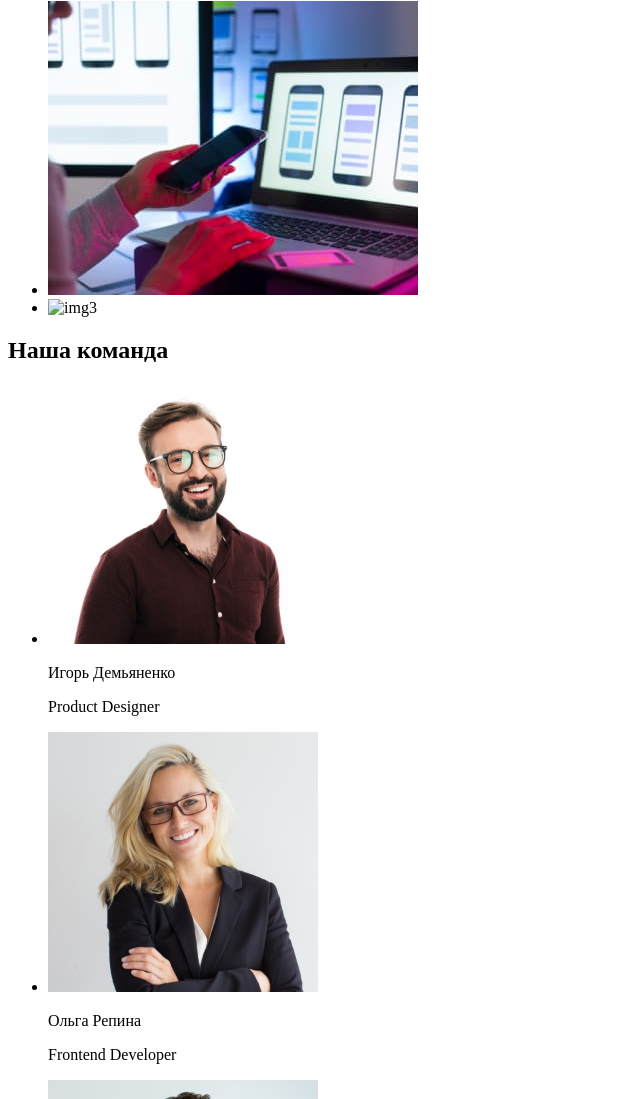
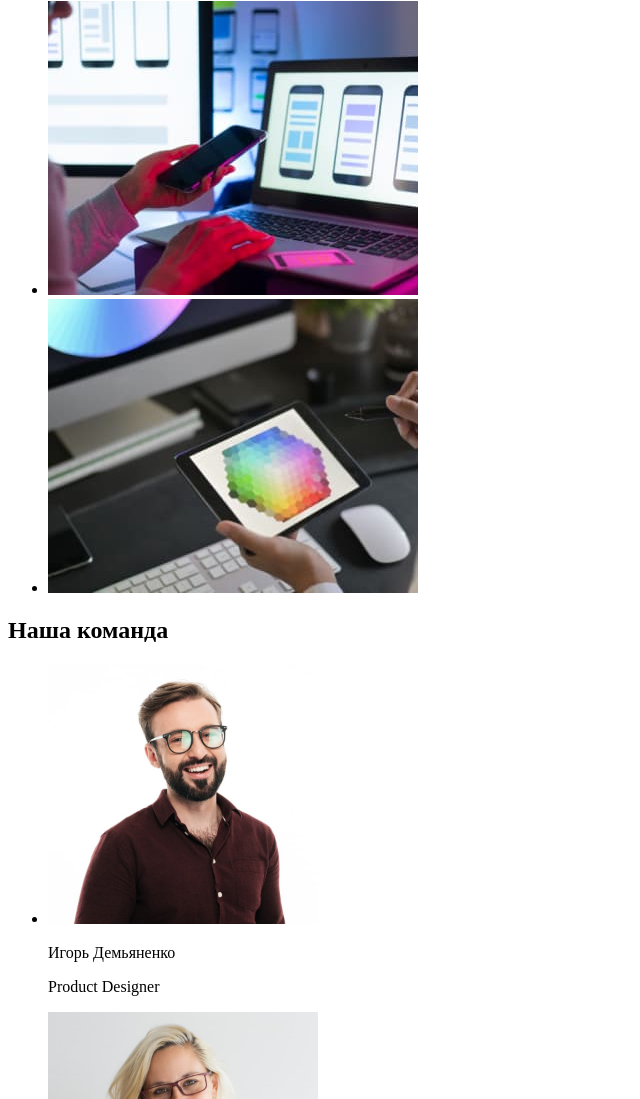
Before and after one commit to DimeHetMax/goit-markup-fson42-hw-01, a plain HTML site: page index.html in a window 1280 px wide. Shown: the part 909-2008 px from the top of the page, without its empty margins (0-640 px from the left). Drawn offline with Linux system fonts and the light colour scheme; the site is published under a folder, as on GitHub Pages, so addresses that start at the root find nothing.

Commit message:
Update index.html

```diff
--- a/index.html
+++ b/index.html
@@ -56,7 +56,7 @@
             <ul>
                 <li><img src="./images/img1.jpg" alt="img1" width="370" height="294"></li>
                 <li><img src="./images/img2.jpg" alt="img2" width="370" height="294"></li>
-                <li><img src="/images/img3.jpg" alt="img3" width="370" height="294"></li>
+                <li><img src="./images/img3.jpg" alt="img3" width="370" height="294"></li>
             </ul>
         </section>
         <!-- Наша команда -->
```
